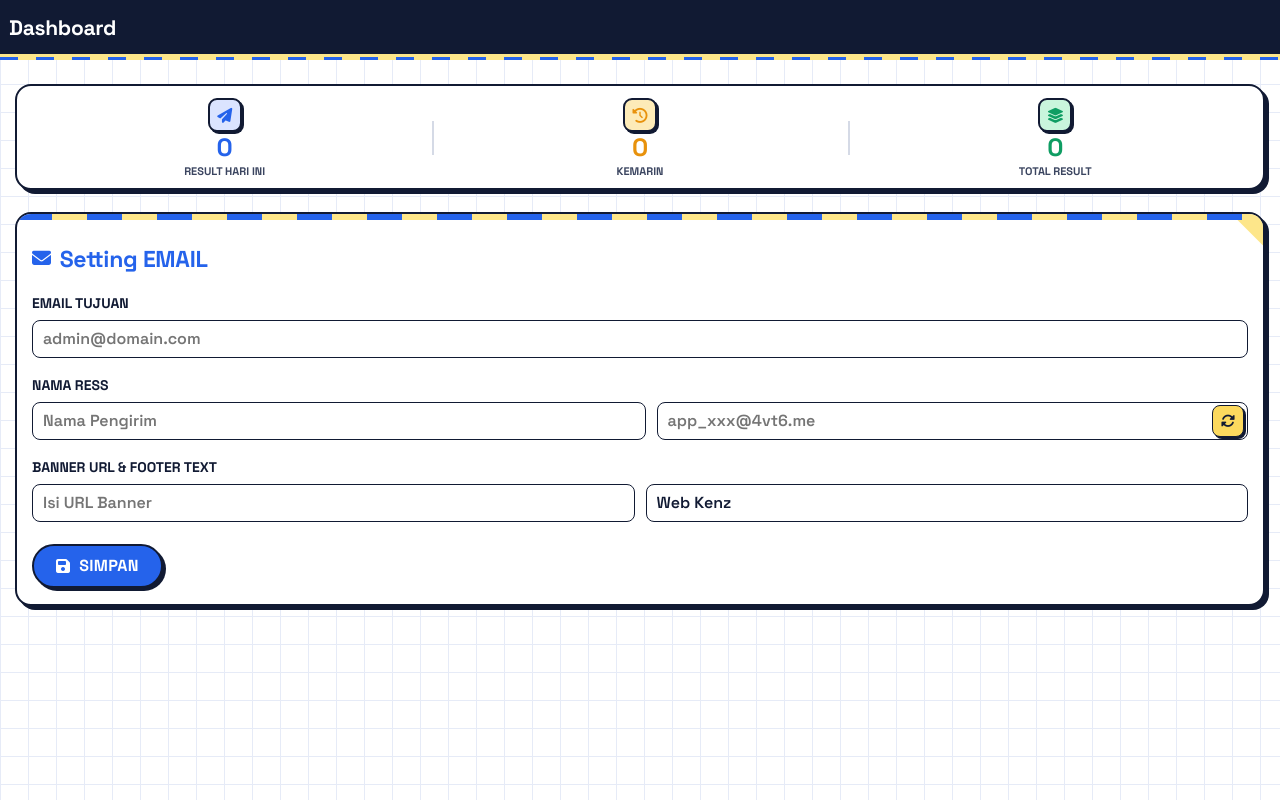
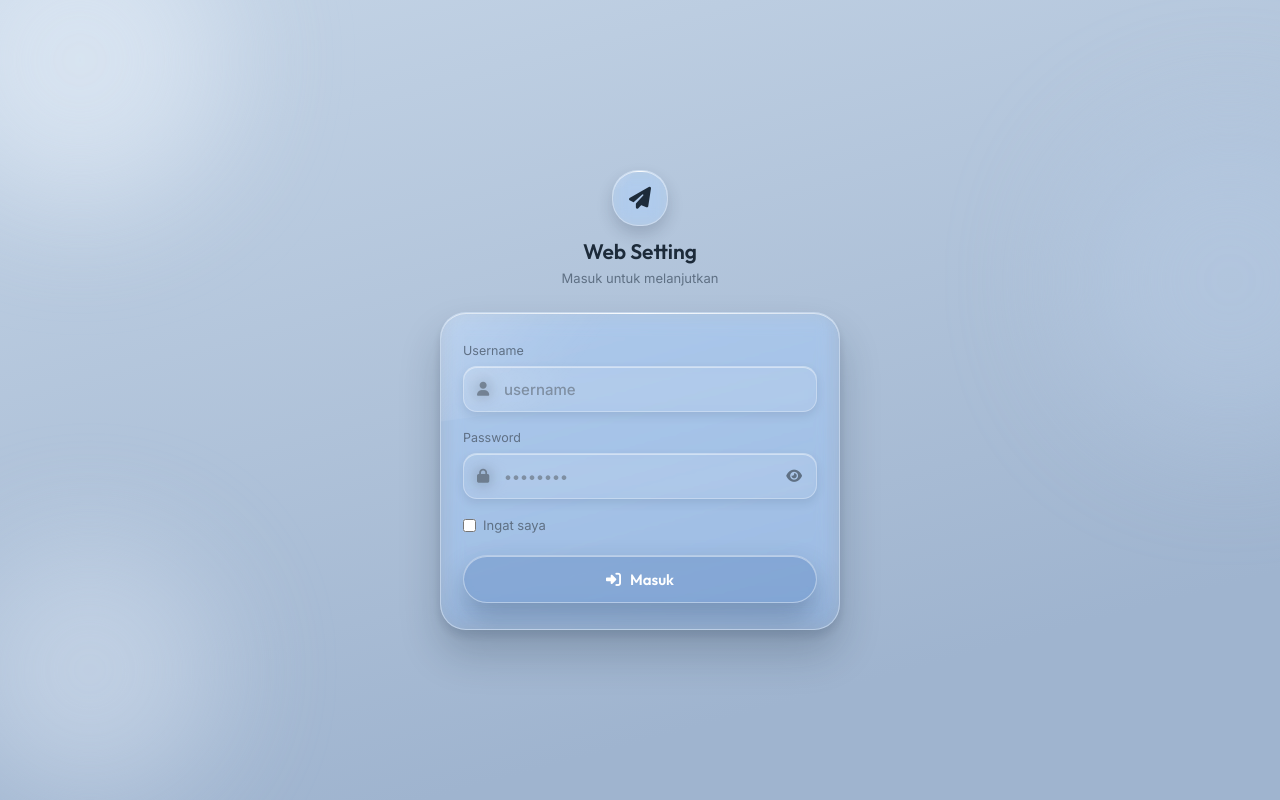
Before and after one commit to Doken123/web-set, a plain HTML site: page index.html in a window 1280 px wide. Drawn offline with Linux system fonts and the light colour scheme; no server answers.

Commit message:
Update index.html

```diff
--- a/index.html
+++ b/index.html
@@ -3,349 +3,250 @@
 <head>
 <meta charset="UTF-8">
 <meta name="viewport" content="width=device-width, initial-scale=1">
-<title>Dashboard</title>
+<title>Login</title>
 <link rel="preconnect" href="https://fonts.googleapis.com">
-<link href="https://fonts.googleapis.com/css2?family=Space+Grotesk:wght@500;600;700&display=swap" rel="stylesheet">
+<link href="https://fonts.googleapis.com/css2?family=Outfit:wght@500;600;700&family=Inter:wght@400;500;600&display=swap" rel="stylesheet">
 <link rel="stylesheet" href="https://cdnjs.cloudflare.com/ajax/libs/font-awesome/6.5.1/css/all.min.css">
 <style>
   :root{
-    --navy:#111a33;
-    --blue:#2563eb;
-    --yellow:#fde68a;
-    --ink:#1e2a4a;
+    --bg-1:#c4d4e6;
+    --bg-2:#9fb4cf;
+    --ink:#1d2b3a;
+    --muted:#5f7084;
+    --blue:#3f6fb0;
   }
   *{box-sizing:border-box;margin:0;padding:0}
+
   body{
-    font-family:'Space Grotesk',sans-serif;
+    font-family:'Inter',sans-serif;
     min-height:100vh;
-    background-color:#fff;
-    background-image:
-      linear-gradient(#e6ebf7 1px,transparent 1px),
-      linear-gradient(90deg,#e6ebf7 1px,transparent 1px);
-    background-size:28px 28px;
     color:var(--ink);
-    padding-bottom:30px;
+    background:linear-gradient(165deg,var(--bg-1),var(--bg-2) 80%);
+    overflow-x:hidden;
+    display:flex;
+    align-items:center;
+    justify-content:center;
+    padding:24px 16px;
   }
 
-  /* HEADER */
-  header{
-    background:var(--navy);
-    height:54px;
-    padding:0 9px;
+  .blob{
+    position:fixed;
+    border-radius:50%;
+    filter:blur(60px);
+    z-index:0;
+    pointer-events:none;
+  }
+  .b1{width:300px;height:300px;top:-90px;left:-70px;background:#eaf2fb;opacity:.55}
+  .b2{width:320px;height:320px;top:120px;right:-110px;background:#b7cbe4;opacity:.5}
+  .b3{width:260px;height:260px;bottom:0;left:-40px;background:#dfe9f6;opacity:.45}
+
+  .wrap{position:relative;z-index:1;width:100%;max-width:400px}
+
+  .brand{
     display:flex;
+    flex-direction:column;
     align-items:center;
-    justify-content:space-between;
-    position:relative;
+    gap:12px;
+    margin-bottom:26px;
   }
-  header h1{
-    color:#fff;
+  .mark{
+    width:56px;height:56px;
+    border-radius:18px;
+    display:flex;align-items:center;justify-content:center;
+    color:var(--ink);
+    font-size:22px;
+  }
+  .brand h1{
+    font-family:'Outfit',sans-serif;
     font-size:21px;
-    font-weight:700;
-    letter-spacing:-.3px;
+    font-weight:600;
+    color:var(--ink);
   }
-  .stripe{
-    height:6px;
-    background:
-      repeating-linear-gradient(90deg,var(--blue) 0 18px,transparent 18px 36px) bottom/100% 3px no-repeat,
-      var(--yellow);
+  .brand p{
+    font-size:13px;
+    color:var(--muted);
+    margin-top:-6px;
   }
 
-  main{padding:0 15px}
-
-  /* STATS */
-  .stats{
-    margin-top:24px;
-    background:#fff;
-    border:2px solid var(--navy);
-    border-radius:16px;
-    box-shadow:4px 4px 0 var(--navy);
-    display:flex;
-    align-items:center;
-    padding:12px 0 10px;
+  /* ============ TRUE LIQUID GLASS, with real depth ============ */
+  .glass{
+    position:relative;
+    border-radius:26px;
+    background:rgba(255,255,255,.05);
+    backdrop-filter:blur(10px) saturate(160%);
+    -webkit-backdrop-filter:blur(10px) saturate(160%);
+    border:1px solid rgba(255,255,255,.28);
+    overflow:hidden;
+    box-shadow:
+      0 1px 0 rgba(255,255,255,.55) inset,
+      0 -14px 20px rgba(20,35,55,.07) inset,
+      0 24px 40px rgba(20,35,55,.22),
+      0 6px 10px rgba(20,35,55,.12);
   }
-  .stat{
-    flex:1;
-    text-align:center;
-    position:relative;
-  }
-  .stat + .stat::before{
+  .glass::before{
     content:"";
     position:absolute;
-    left:0;top:50%;
-    transform:translateY(-50%);
-    width:2px;height:34px;
-    background:#d5dae6;
+    top:-40%;left:-20%;
+    width:85%;height:70%;
+    background:linear-gradient(135deg,rgba(255,255,255,.4),rgba(255,255,255,.05) 55%,transparent 70%);
+    transform:rotate(-8deg);
+    pointer-events:none;
   }
-  .icon-box{
-    width:34px;height:34px;
-    margin:0 auto 2px;
-    border:2px solid var(--navy);
-    border-radius:9px;
-    box-shadow:2px 2px 0 var(--navy);
-    display:flex;align-items:center;justify-content:center;
-    font-size:15px;
+  .glass::after{
+    content:"";
+    position:absolute;
+    top:0;left:8%;right:8%;
+    height:1px;
+    background:linear-gradient(90deg,transparent,rgba(255,255,255,.85),transparent);
   }
-  .ib-blue{background:#dbe4ff;color:var(--blue)}
-  .ib-orange{background:#fdebb8;color:#e8920c}
-  .ib-green{background:#c9f5dc;color:#0f9d63}
-  .num{font-size:25px;font-weight:700;line-height:1.1}
-  .n-blue{color:var(--blue)}
-  .n-orange{color:#e8920c}
-  .n-green{color:#0f9d63}
-  .label{
-    font-size:11px;
-    font-weight:700;
-    color:#3b4560;
-    text-transform:uppercase;
-    margin-top:2px;
+  .glass > *{position:relative;z-index:1}
+
+  .mark{
+    background:rgba(255,255,255,.06);
+    backdrop-filter:blur(8px) saturate(160%);
+    -webkit-backdrop-filter:blur(8px) saturate(160%);
+    border:1px solid rgba(255,255,255,.32);
+    box-shadow:0 1px 0 rgba(255,255,255,.55) inset, 0 8px 16px rgba(20,35,55,.18);
   }
 
-  /* CARD SETTING */
-  .card{
-    margin-top:22px;
-    background:#fff;
-    border:2px solid var(--navy);
-    border-radius:16px;
-    box-shadow:4px 4px 0 var(--navy);
-    position:relative;
-    overflow:hidden;
-    padding:30px 15px 16px;
-  }
-  .card::before{
-    content:"";
-    position:absolute;
-    top:0;left:0;right:0;
-    height:6px;
-    background:repeating-linear-gradient(90deg,var(--blue) 0 35px,var(--yellow) 35px 70px);
-  }
-  .card::after{
-    content:"";
-    position:absolute;
-    top:6px;right:0;
-    width:26px;height:26px;
-    background:var(--yellow);
-    clip-path:polygon(0 0,100% 0,100% 100%);
-  }
-  .card h2{
-    color:var(--blue);
-    font-size:23px;
-    font-weight:700;
-    display:flex;
-    align-items:center;
-    gap:9px;
-    margin-bottom:20px;
-    letter-spacing:-.3px;
-  }
-  .card h2 i{font-size:19px}
+  .card{padding:30px 22px 26px}
+
   .field-label{
     display:block;
-    font-size:14px;
-    font-weight:700;
-    color:var(--navy);
-    text-transform:uppercase;
+    font-size:12.5px;
+    color:var(--muted);
     margin-bottom:8px;
   }
+  .group{margin-bottom:18px}
+
+  .input-wrap{position:relative}
+  .input-wrap i.leading{
+    position:absolute;
+    left:14px;top:50%;
+    transform:translateY(-50%);
+    color:var(--muted);
+    font-size:14px;
+    pointer-events:none;
+  }
+  .input-wrap .input{padding-left:40px}
+
   .input{
     width:100%;
-    height:38px;
-    border:1.5px solid var(--navy);
-    border-radius:8px;
-    background:#fff;
-    padding:0 10px;
+    height:46px;
+    border-radius:14px;
+    border:1px solid rgba(255,255,255,.3);
+    background:rgba(255,255,255,.06);
+    backdrop-filter:blur(8px);
+    box-shadow:0 1px 0 rgba(255,255,255,.45) inset, 0 4px 10px rgba(20,35,55,.1);
+    padding:0 13px;
     font-family:inherit;
-    font-size:16px;
-    font-weight:600;
-    color:var(--navy);
+    font-size:15px;
+    font-weight:500;
+    color:var(--ink);
     outline:none;
+    transition:box-shadow .2s, border-color .2s;
   }
-  .input:focus{border-color:var(--blue)}
-  .group{margin-bottom:18px}
-  .row{display:flex;gap:11px}
-  .row > *{flex:1;min-width:0}
-  .with-btn{position:relative}
-  .with-btn .input{padding-right:46px}
-  .btn-refresh{
+  .input::placeholder{color:#7f8fa2}
+  .input:focus{
+    border-color:rgba(63,111,176,.55);
+    box-shadow:0 0 0 4px rgba(63,111,176,.15), 0 1px 0 rgba(255,255,255,.45) inset;
+  }
+
+  .toggle-pass{
     position:absolute;
-    right:4px;top:3px;
-    width:32px;height:32px;
-    background:#fcd95e;
-    border:1.5px solid var(--navy);
-    border-radius:8px;
-    box-shadow:2px 2px 0 var(--navy);
+    right:5px;top:5px;
+    width:36px;height:36px;
+    border-radius:10px;
+    border:none;
+    background:transparent;
+    color:var(--muted);
     display:flex;align-items:center;justify-content:center;
     cursor:pointer;
     font-size:14px;
-    color:var(--navy);
   }
-  .btn-save{
-    margin-top:22px;
-    background:var(--blue);
+  .toggle-pass:focus-visible{outline:2px solid var(--blue);outline-offset:2px}
+
+  .remember{
+    display:flex;
+    align-items:center;
+    gap:7px;
+    color:var(--muted);
+    font-size:13px;
+    margin-bottom:22px;
+  }
+  .remember input{accent-color:var(--blue)}
+
+  .btn-login{
+    width:100%;
+    border:1px solid rgba(255,255,255,.4);
+    border-radius:999px;
+    background:rgba(63,111,176,.3);
+    backdrop-filter:blur(10px);
     color:#fff;
-    border:2px solid var(--navy);
-    border-radius:999px;
-    box-shadow:3px 3px 0 var(--navy);
-    font-family:inherit;
-    font-weight:700;
-    font-size:16px;
-    letter-spacing:.3px;
-    text-transform:uppercase;
-    padding:0 22px;
-    height:44px;
+    font-family:'Outfit',sans-serif;
+    font-weight:600;
+    font-size:15px;
+    height:48px;
     display:inline-flex;
     align-items:center;
+    justify-content:center;
     gap:9px;
     cursor:pointer;
+    box-shadow:0 1px 0 rgba(255,255,255,.45) inset, 0 14px 28px rgba(30,50,75,.3);
   }
-
-  /* TOAST NOTIFIKASI */
-  #toast {
-    display: none; position: fixed; bottom: 20px; left: 50%; transform: translateX(-50%);
-    background: #111a33; color: #fff; padding: 12px 24px; border-radius: 8px;
-    font-weight: 600; z-index: 9999; box-shadow: 3px 3px 0 var(--blue);
-  }
+  .btn-login:active{transform:scale(.97)}
 </style>
 </head>
 <body>
 
-<header>
-  <h1>Dashboard</h1>
-</header>
-<div class="stripe"></div>
+<div class="blob b1"></div>
+<div class="blob b2"></div>
+<div class="blob b3"></div>
 
-<main>
-  <section class="stats">
-    <div class="stat">
-      <div class="icon-box ib-blue"><i class="fa-solid fa-paper-plane"></i></div>
-      <div class="num n-blue" id="statHariIni">0</div>
-      <div class="label">Result Hari Ini</div>
-    </div>
-    <div class="stat">
-      <div class="icon-box ib-orange"><i class="fa-solid fa-clock-rotate-left"></i></div>
-      <div class="num n-orange" id="statKemarin">0</div>
-      <div class="label">Kemarin</div>
-    </div>
-    <div class="stat">
-      <div class="icon-box ib-green"><i class="fa-solid fa-layer-group"></i></div>
-      <div class="num n-green" id="statTotal">0</div>
-      <div class="label">Total Result</div>
-    </div>
-  </section>
+<div class="wrap">
+  <div class="brand">
+    <div class="mark glass"><i class="fa-solid fa-paper-plane"></i></div>
+    <h1>Web Setting</h1>
+    <p>Masuk untuk melanjutkan</p>
+  </div>
 
-  <section class="card">
-    <h2><i class="fa-solid fa-envelope"></i> Setting EMAIL</h2>
-
+  <section class="glass card">
     <div class="group">
-      <label class="field-label">Email Tujuan</label>
-      <input type="email" class="input" id="emailTujuan" placeholder="admin@domain.com">
+      <label class="field-label">Username</label>
+      <div class="input-wrap">
+        <i class="fa-solid fa-user leading"></i>
+        <input type="text" class="input" id="loginUsername" placeholder="username">
+      </div>
     </div>
 
     <div class="group">
-      <label class="field-label">Nama Ress</label>
-      <div class="row">
-        <input type="text" class="input" id="namaRess1" placeholder="Nama Pengirim">
-        <div class="with-btn">
-          <input type="text" class="input" id="namaRess2" placeholder="app_xxx@4vt6.me">
-          <button type="button" class="btn-refresh" onclick="randomEmail()"><i class="fa-solid fa-rotate"></i></button>
-        </div>
+      <label class="field-label">Password</label>
+      <div class="input-wrap">
+        <i class="fa-solid fa-lock leading"></i>
+        <input type="password" class="input" id="loginPassword" placeholder="••••••••">
+        <button type="button" class="toggle-pass" id="togglePass"><i class="fa-solid fa-eye"></i></button>
       </div>
     </div>
 
-    <div class="group" style="margin-bottom:0">
-      <label class="field-label">Banner URL &amp; Footer Text</label>
-      <div class="row">
-        <input type="text" class="input" id="bannerUrl" placeholder="Isi URL Banner">
-        <input type="text" class="input" id="footerText" value="Web Kenz">
-      </div>
-    </div>
+    <label class="remember">
+      <input type="checkbox">
+      Ingat saya
+    </label>
 
-    <button type="button" class="btn-save" id="btnSimpan"><i class="fa-solid fa-floppy-disk"></i> Simpan</button>
+    <button type="button" class="btn-login"><i class="fa-solid fa-right-to-bracket"></i> Masuk</button>
   </section>
-</main>
-
-<div id="toast">SETTING TERSIMPAN!</div>
+</div>
 
 <script>
-const API_URL = ""; // Kosongin aja, karena API ada di folder yang sama
-
-function showToast(msg, bgColor = "#16a34a") {
-    const t = document.getElementById('toast');
-    t.textContent = msg;
-    t.style.background = bgColor;
-    t.style.display = "block";
-    setTimeout(() => { t.style.display = "none"; }, 3000);
-}
-
-function randomEmail() {
-    const randomStr = Math.random().toString(36).substring(2, 9);
-    document.getElementById('namaRess2').value = `app_${randomStr}@4vt6.me`;
-}
-
-async function loadData() {
-    try {
-        const res = await fetch('/api/config'); // Pake relative path
-        const data = await res.json();
-
-        if(data.email_tujuan) document.getElementById('emailTujuan').value = data.email_tujuan;
-        if(data.footer_text) document.getElementById('footerText').value = data.footer_text;
-
-        // BENERIN NAMA RESS YANG ADA <>
-        if(data.nama_ress) {
-            let parts = data.nama_ress.split(' <');
-            document.getElementById('namaRess1').value = parts[0] || 'RESS KENZO';
-            if(parts[1]) {
-                document.getElementById('namaRess2').value = parts[1].replace('>', '') || 'app_xxx@4vt6.me';
-            }
-        }
-
-        // Isi Statistik
-        if(data.stat_hari_ini !== undefined) document.getElementById('statHariIni').innerText = data.stat_hari_ini;
-        if(data.stat_kemarin !== undefined) document.getElementById('statKemarin').innerText = data.stat_kemarin;
-        if(data.stat_total !== undefined) document.getElementById('statTotal').innerText = data.stat_total;
-
-    } catch(e) {
-        console.error("Gagal load config:", e);
-    }
-}
-
-document.getElementById('btnSimpan').addEventListener('click', async function() {
-    this.innerHTML = '<i class="fa-solid fa-spinner fa-spin"></i> Menyimpan...';
-    this.disabled = true;
-
-    let bannerVal = document.getElementById('bannerUrl').value.trim();
-    if(!bannerVal) bannerVal = "atas.jpg";
-
-    const payload = {
-        email_tujuan: document.getElementById('emailTujuan').value,
-        banner_url: bannerVal,
-        footer_text: document.getElementById('footerText').value,
-        nama_ress: document.getElementById('namaRess1').value + ' <' + document.getElementById('namaRess2').value + '>'
-    };
-
-    try {
-        const res = await fetch('/api/config', { // Pake relative path
-            method: 'POST',
-            headers: { 'Content-Type': 'application/json' },
-            body: JSON.stringify(payload)
-        });
-
-        const result = await res.json();
-
-        if(res.ok) {
-            showToast("SETTING BERHASIL DISIMPAN!", "#16a34a");
-        } else {
-            alert("Gagal dari Server: " + (result.error || "Terjadi kesalahan sistem"));
-            showToast("Gagal menyimpan data!", "#dc2626");
-        }
-    } catch(e) {
-        alert("Error Koneksi: " + e.message);
-        showToast("Koneksi ke server gagal!", "#dc2626");
-    } finally {
-        this.innerHTML = '<i class="fa-solid fa-floppy-disk"></i> Simpan';
-        this.disabled = false;
-    }
-});
-
-loadData();
+  const toggleBtn = document.getElementById('togglePass');
+  const passInput = document.getElementById('loginPassword');
+  toggleBtn.addEventListener('click', () => {
+    const isHidden = passInput.type === 'password';
+    passInput.type = isHidden ? 'text' : 'password';
+    toggleBtn.innerHTML = isHidden
+      ? '<i class="fa-solid fa-eye-slash"></i>'
+      : '<i class="fa-solid fa-eye"></i>';
+  });
 </script>
 
 </body>
```
